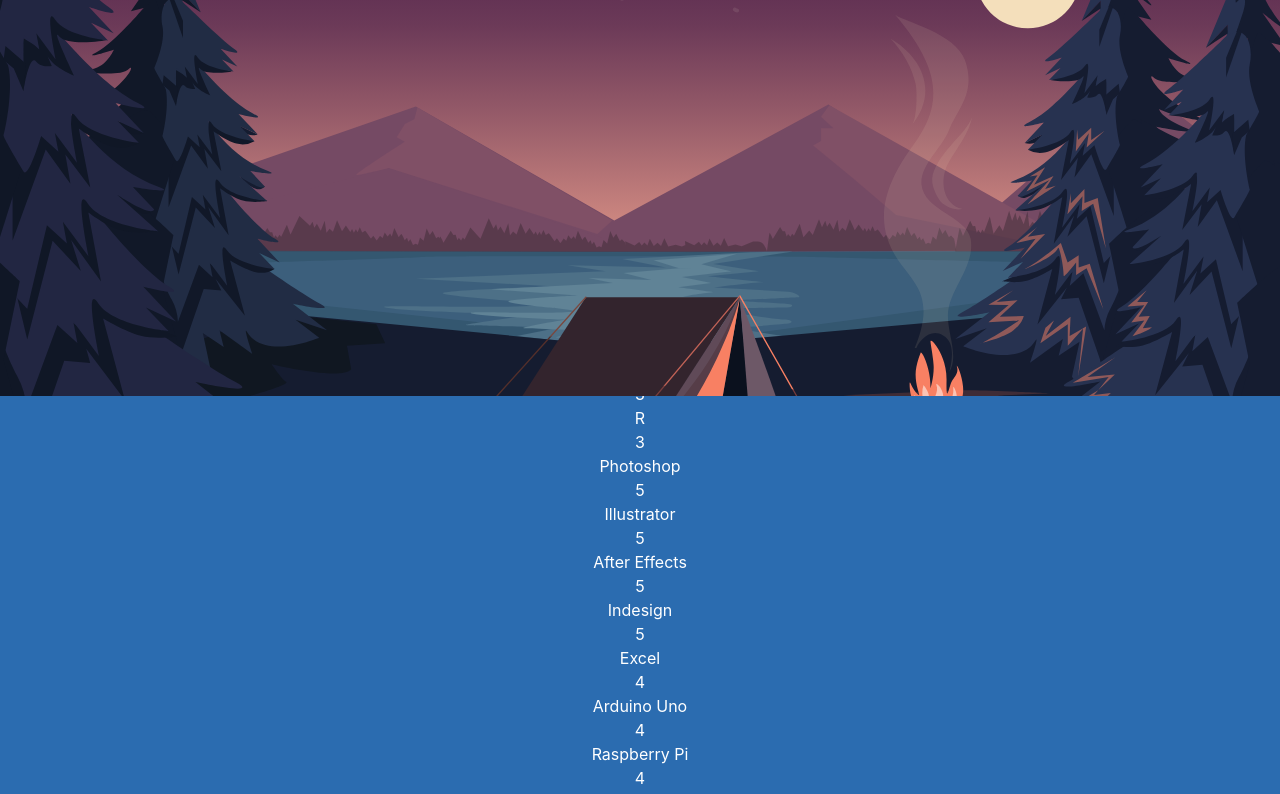
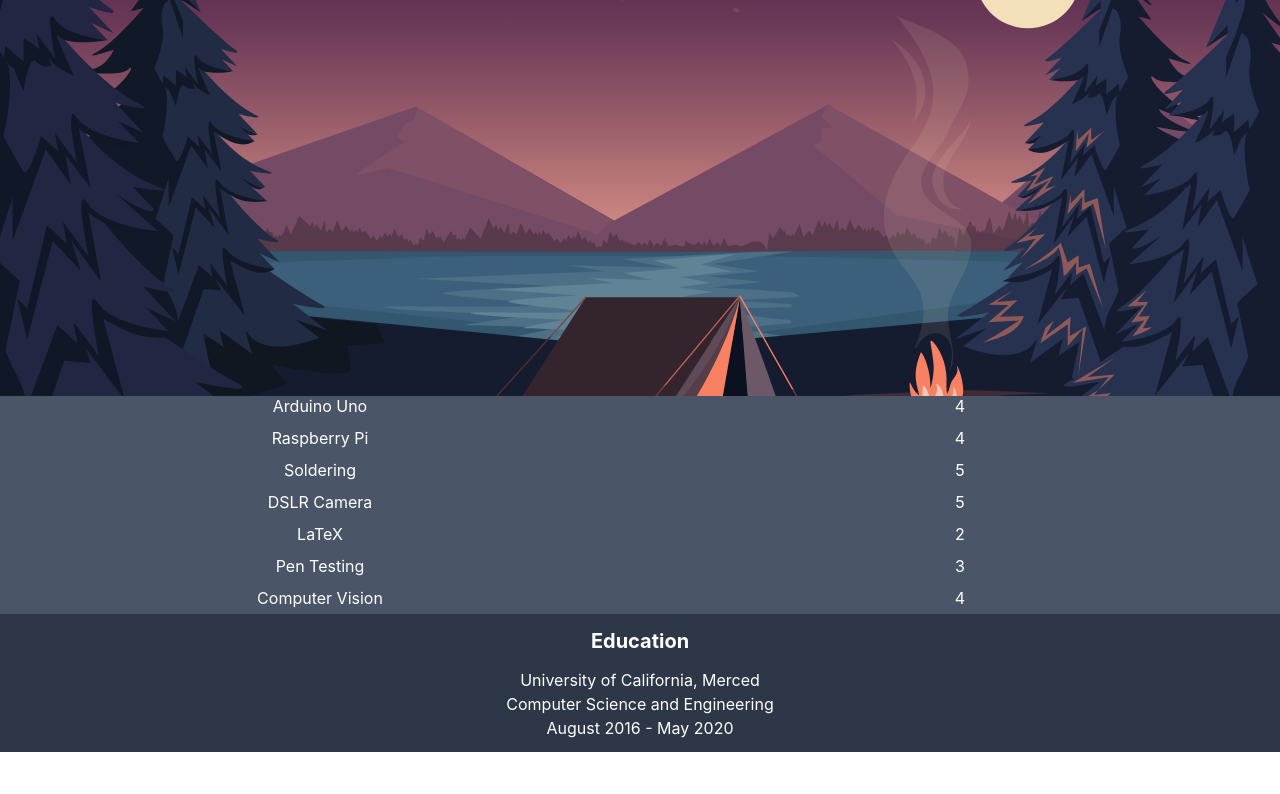
Before and after one commit to Solobrosco/site-update, a React (Create React App) app: page / in a window 1280 px wide. Shown: the part 460-1254 px from the top of the page. After the commit the page ends 1212 px from the top, so only its background shows below. Built offline with nearby package versions, Linux system fonts and the light colour scheme.

Commit message:
changed color, spacing and alignment

```diff
--- a/src/components/Education.tsx
+++ b/src/components/Education.tsx
@@ -4,13 +4,15 @@ import education from '../data/education.json';
 
 const Education = () => {
     return(
-        <div className="bg-blue-500 text-white text-center items-center justify-center">
+        <div className="bg-gray-800 text-white text-center items-center justify-center">
             <div id='Experience' className='text-xl py-3 font-bold'>Education</div>
-                {education.school}
-            <br></br>
-                {education.major}
-            <br></br>
-                {education.time}
+                <div className='pb-3'>
+                    {education.school}
+                    <br></br>
+                    {education.major}
+                    <br></br>
+                    {education.time}
+                </div>
         </div>
     );
 }
--- a/src/components/Skills.tsx
+++ b/src/components/Skills.tsx
@@ -7,11 +7,11 @@ interface SkillsProps {
 
 const Skills = (props: SkillsProps) => {
     return(
-        <div className='bg-blue-700'>
-            <div>
+        <div className='py-1 bg-gray-700 flex'>
+            <div className='w-1/2'>
                 {props.name}
             </div>
-            <div>
+            <div className='w-1/2'>
                 {props.rank}
             </div>
         </div>
```
